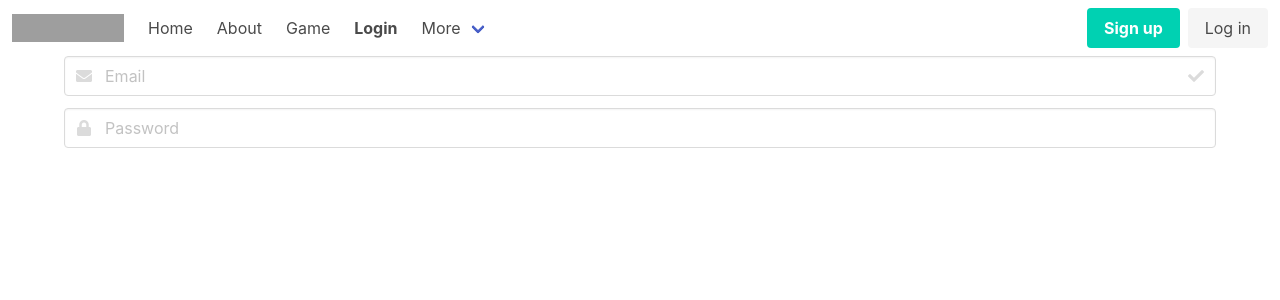
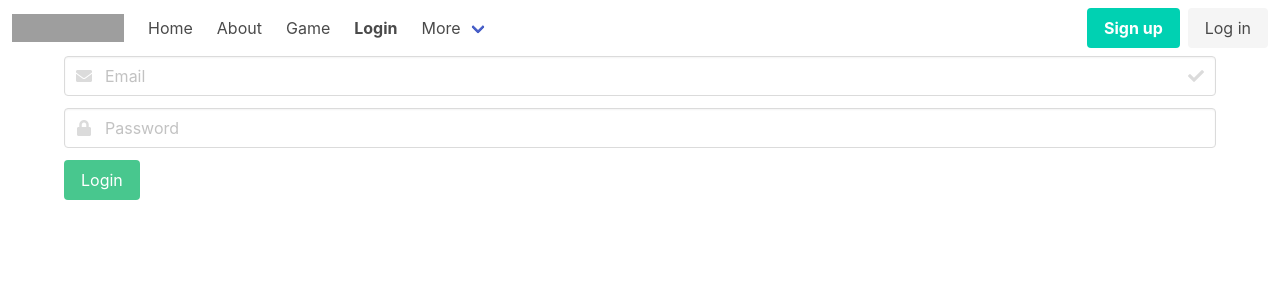
Before and after one commit to MikeParish/what-do-you-meme, a Vue app in the folder client/: page /login in a window 1280 px wide. Shown: the top 300 px of the page. Built offline with nearby package versions, Linux system fonts and the light colour scheme; grey boxes are pictures that could not be loaded.

Commit message:
Added login button to Login.vue

```diff
--- a/client/src/views/Login.vue
+++ b/client/src/views/Login.vue
@@ -1,5 +1,7 @@
 <template>
+
   <div class="container">
+
         <div class="field">
             <p class="control has-icons-left has-icons-right">
             <input class="input" type="email" placeholder="Email">
@@ -21,6 +23,14 @@
             </p>
         </div>
 
+        <div class="field">
+            <p class="control">
+                <button class="button is-success">
+                Login
+                </button>
+            </p>
+        </div>
+
   </div> <!--containter-->
 </template>
 
```
Lines whose indentation alone changed are shown as unchanged.
